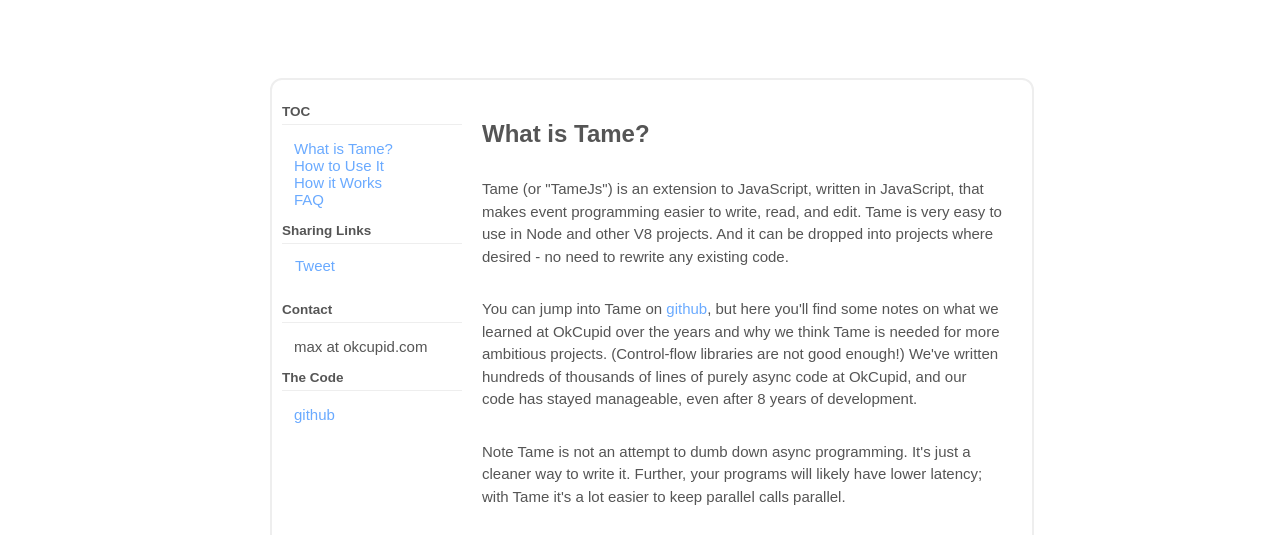
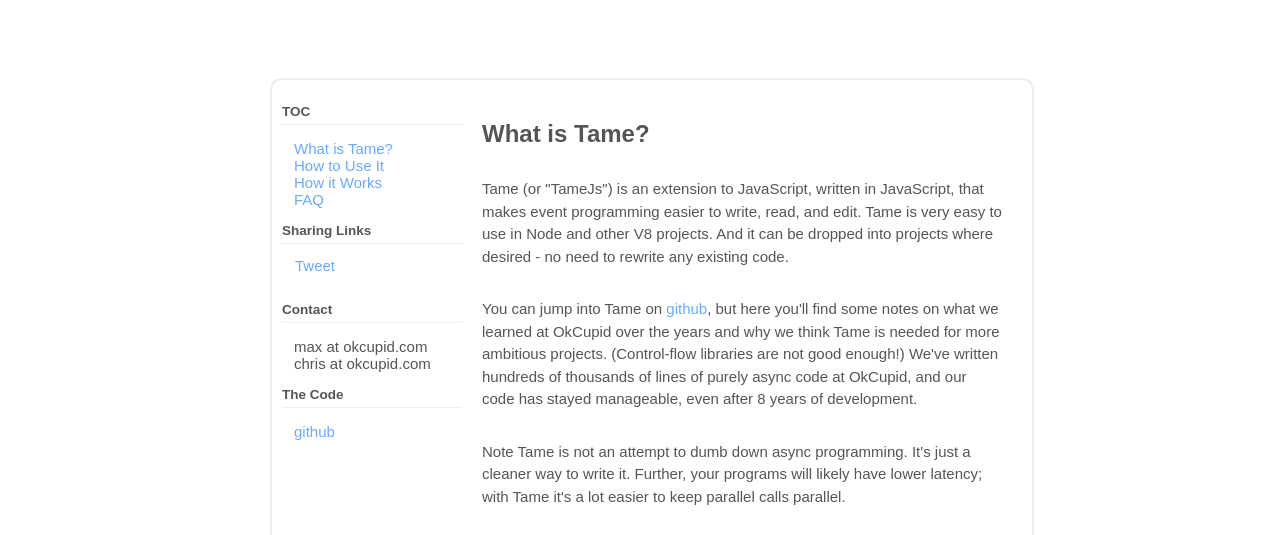
Before and after one commit to maxtaco/tamejs, a website: page web/index.html in a window 1280 px wide. Shown: the part 234-769 px from the top of the page. Drawn offline with nearby package versions, Linux system fonts and the light colour scheme.

Commit message:
added me to contact list

```diff
--- a/web/index.html
+++ b/web/index.html
@@ -40,6 +40,7 @@
 					<h3>Contact</h3>
 					<ul>
 						<li>max at okcupid.com</li>
+						<li>chris at okcupid.com</li>
 					</ul>
 
 					<h3>The Code</h3>
```
